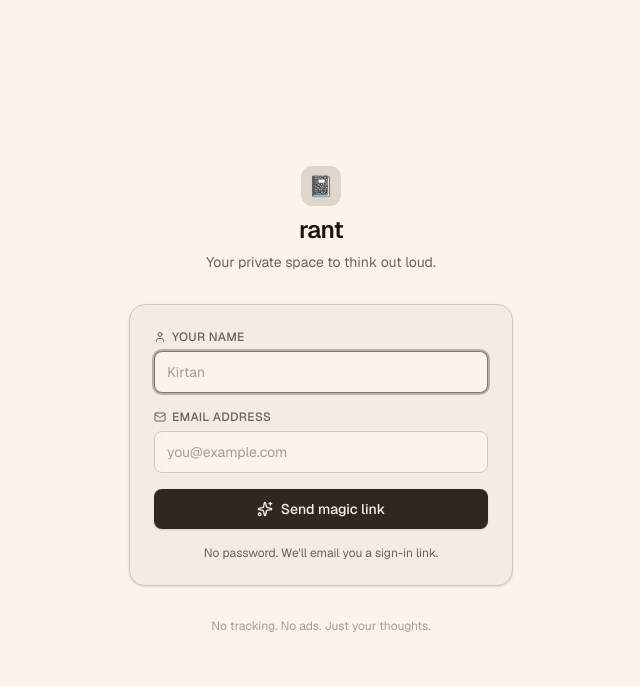
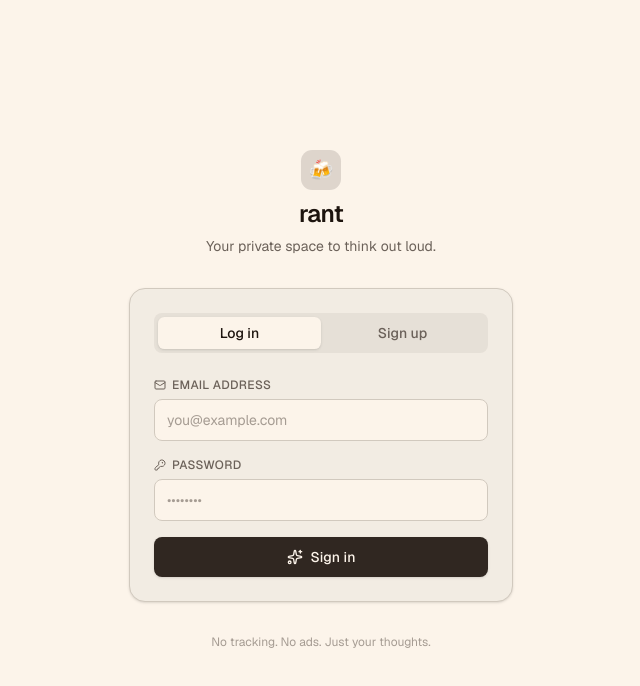
Before and after one commit to kirtanchandak/rant, a Next.js app: page /login in a window 1280 px wide. Shown: the top 686 px of the page, without its empty margins (319-959 px from the left). Built offline with nearby package versions, Linux system fonts and the light colour scheme.

Commit message:
feat: Refactor authentication flow to support email/password sign-in and sign-up, enhancing user experience with improved error handling and form structure. Update Supabase client configuration to include cookie options for session management.

```diff
--- a/app/actions/auth.ts
+++ b/app/actions/auth.ts
@@ -3,25 +3,50 @@
 import { createClient } from '@/lib/supabase/server'
 import { redirect } from 'next/navigation'
 
-export async function sendMagicLink(formData: FormData) {
+export async function signIn(formData: FormData) {
   const email = formData.get('email') as string
-  const name = formData.get('name') as string
+  const password = formData.get('password') as string
 
-  if (!email) throw new Error('Email is required')
+  if (!email || !password) throw new Error('Email and password are required')
 
   const supabase = await createClient()
 
-  const { error } = await supabase.auth.signInWithOtp({
+  const { error } = await supabase.auth.signInWithPassword({
     email,
+    password,
+  })
+
+  if (error) {
+    redirect(`/login?error=${encodeURIComponent(error.message)}`)
+  }
+
+  redirect('/')
+}
+
+export async function signUp(formData: FormData) {
+  const email = formData.get('email') as string
+  const password = formData.get('password') as string
+  const name = formData.get('name') as string
+
+  if (!email || !password || !name) throw new Error('Name, email, and password are required')
+
+  const supabase = await createClient()
+
+  const { error } = await supabase.auth.signUp({
+    email,
+    password,
     options: {
-      emailRedirectTo: `${process.env.NEXT_PUBLIC_SITE_URL || 'http://localhost:3000'}/auth/callback`,
       data: {
         full_name: name,
       },
     },
   })
 
-  if (error) throw new Error(error.message)
+  if (error) {
+    redirect(`/login?error=${encodeURIComponent(error.message)}&mode=signup`)
+  }
 
-  redirect(`/login?sent=true&email=${encodeURIComponent(email)}`)
+  // If email confirmation is off, the user is signed in automatically.
+  // We can just redirect to the app. If it's on, we could show a "check your email" message.
+  redirect('/')
 }
--- a/app/login/page.tsx
+++ b/app/login/page.tsx
@@ -1,49 +1,64 @@
 'use client'
 
-import { useActionState } from 'react'
-import { sendMagicLink } from '@/app/actions/auth'
+import { useActionState, useState } from 'react'
+import { signIn, signUp } from '@/app/actions/auth'
 import { useSearchParams } from 'next/navigation'
 import { Suspense } from 'react'
-import { Mail, User, Loader2, Sparkles } from 'lucide-react'
+import { Mail, User, Loader2, Sparkles, KeyRound } from 'lucide-react'
 
 function LoginForm() {
   const searchParams = useSearchParams()
-  const sent = searchParams.get('sent')
-  const email = searchParams.get('email')
   const hasError = searchParams.get('error')
+  const initialMode = searchParams.get('mode') === 'signup' ? 'signup' : 'login'
 
-  const [, action, pending] = useActionState(async (_: unknown, formData: FormData) => {
-    await sendMagicLink(formData)
+  const [mode, setMode] = useState<'login' | 'signup'>(initialMode)
+
+  const [, loginAction, loginPending] = useActionState(async (_: unknown, formData: FormData) => {
+    await signIn(formData)
     return null
   }, null)
 
-  if (sent) {
-    return (
-      <div className="animate-fade-in text-center space-y-4 py-2">
-        <div className="text-4xl">✉️</div>
-        <div>
-          <h2 className="text-base font-semibold text-foreground">Check your inbox</h2>
-          <p className="text-sm text-muted-foreground mt-1">
-            Magic link sent to{' '}
-            <span className="text-foreground font-medium">{email}</span>
-          </p>
-        </div>
-        <p className="text-xs text-muted-foreground">
-          Click the link to sign in. You can close this tab.
-        </p>
-      </div>
-    )
-  }
+  const [, signupAction, signupPending] = useActionState(async (_: unknown, formData: FormData) => {
+    await signUp(formData)
+    return null
+  }, null)
+
+  const pending = mode === 'login' ? loginPending : signupPending
+  const action = mode === 'login' ? loginAction : signupAction
 
   return (
-    <form action={action} className="space-y-4 animate-fade-in">
+    <div className="animate-fade-in space-y-6">
       {hasError && (
         <p className="text-sm text-destructive text-center bg-destructive/10 rounded-md px-3 py-2">
-          That link expired or is invalid. Try again.
+          {hasError}
         </p>
       )}
 
-      <div className="space-y-1.5">
+      {/* Tabs */}
+      <div className="flex bg-secondary p-1 rounded-lg">
+        <button
+          type="button"
+          onClick={() => setMode('login')}
+          className={`flex-1 text-sm font-medium py-1.5 rounded-md transition-colors ${
+            mode === 'login' ? 'bg-background text-foreground shadow-sm' : 'text-muted-foreground hover:text-foreground'
+          }`}
+        >
+          Log in
+        </button>
+        <button
+          type="button"
+          onClick={() => setMode('signup')}
+          className={`flex-1 text-sm font-medium py-1.5 rounded-md transition-colors ${
+            mode === 'signup' ? 'bg-background text-foreground shadow-sm' : 'text-muted-foreground hover:text-foreground'
+          }`}
+        >
+          Sign up
+        </button>
+      </div>
+
+      <form action={action} className="space-y-4">
+        {mode === 'signup' && (
+          <div className="space-y-1.5 animate-slide-up">
             <label htmlFor="login-name" className="flex items-center gap-1.5 text-xs font-medium text-muted-foreground uppercase tracking-wide">
               <User className="size-3" />
               Your name
@@ -55,10 +70,11 @@ function LoginForm() {
               placeholder="Kirtan"
               autoFocus
               autoComplete="given-name"
-          required
+              required={mode === 'signup'}
               className="w-full bg-background border border-border rounded-lg px-3 py-2.5 text-sm text-foreground placeholder:text-muted-foreground/60 focus:outline-none focus:ring-2 focus:ring-accent/30 focus:border-accent/60 transition"
             />
           </div>
+        )}
 
         <div className="space-y-1.5">
           <label htmlFor="login-email" className="flex items-center gap-1.5 text-xs font-medium text-muted-foreground uppercase tracking-wide">
@@ -76,22 +92,35 @@ function LoginForm() {
           />
         </div>
 
+        <div className="space-y-1.5">
+          <label htmlFor="login-password" className="flex items-center gap-1.5 text-xs font-medium text-muted-foreground uppercase tracking-wide">
+            <KeyRound className="size-3" />
+            Password
+          </label>
+          <input
+            id="login-password"
+            name="password"
+            type="password"
+            placeholder="••••••••"
+            autoComplete={mode === 'login' ? 'current-password' : 'new-password'}
+            required
+            className="w-full bg-background border border-border rounded-lg px-3 py-2.5 text-sm text-foreground placeholder:text-muted-foreground/60 focus:outline-none focus:ring-2 focus:ring-accent/30 focus:border-accent/60 transition"
+          />
+        </div>
+
         <button
-        id="send-magic-link-btn"
+          id="submit-auth-btn"
           type="submit"
           disabled={pending}
           className="w-full flex items-center justify-center gap-2 bg-accent text-accent-foreground rounded-lg py-2.5 text-sm font-medium hover:opacity-90 active:scale-[0.98] transition-all disabled:opacity-50 disabled:cursor-not-allowed shadow-sm mt-2"
         >
           {pending
-          ? <><Loader2 className="size-4 animate-spin" /> Sending…</>
-          : <><Sparkles className="size-4" /> Send magic link</>
+            ? <><Loader2 className="size-4 animate-spin" /> {mode === 'login' ? 'Signing in…' : 'Creating account…'}</>
+            : <><Sparkles className="size-4" /> {mode === 'login' ? 'Sign in' : 'Create account'}</>
           }
         </button>
-
-      <p className="text-xs text-muted-foreground text-center">
-        No password. We'll email you a sign-in link.
-      </p>
       </form>
+    </div>
   )
 }
 
@@ -102,7 +131,7 @@ export default function LoginPage() {
         {/* Logo */}
         <div className="text-center space-y-1.5">
           <div className="inline-flex items-center justify-center size-10 rounded-xl bg-accent/15 mb-2">
-            <span className="text-xl">📓</span>
+            <span className="text-xl">🍻</span>
           </div>
           <h1 className="text-2xl font-semibold tracking-tight text-foreground">rant</h1>
           <p className="text-sm text-muted-foreground">
--- a/lib/supabase/client.ts
+++ b/lib/supabase/client.ts
@@ -3,6 +3,11 @@ import { createBrowserClient } from '@supabase/ssr'
 export function createClient() {
   return createBrowserClient(
     process.env.NEXT_PUBLIC_SUPABASE_URL!,
-    process.env.NEXT_PUBLIC_SUPABASE_ANON_KEY!
+    process.env.NEXT_PUBLIC_SUPABASE_ANON_KEY!,
+    {
+      cookieOptions: {
+        maxAge: 60 * 60 * 24 * 7, // 7 days
+      },
+    }
   )
 }
--- a/lib/supabase/middleware.ts
+++ b/lib/supabase/middleware.ts
@@ -8,6 +8,9 @@ export async function updateSession(request: NextRequest) {
     process.env.NEXT_PUBLIC_SUPABASE_URL!,
     process.env.NEXT_PUBLIC_SUPABASE_ANON_KEY!,
     {
+      cookieOptions: {
+        maxAge: 60 * 60 * 24 * 7, // 7 days
+      },
       cookies: {
         getAll() {
           return request.cookies.getAll()
--- a/lib/supabase/server.ts
+++ b/lib/supabase/server.ts
@@ -8,6 +8,9 @@ export async function createClient() {
     process.env.NEXT_PUBLIC_SUPABASE_URL!,
     process.env.NEXT_PUBLIC_SUPABASE_ANON_KEY!,
     {
+      cookieOptions: {
+        maxAge: 60 * 60 * 24 * 7, // 7 days
+      },
       cookies: {
         getAll() {
           return cookieStore.getAll()
```
Lines whose indentation alone changed are shown as unchanged.
